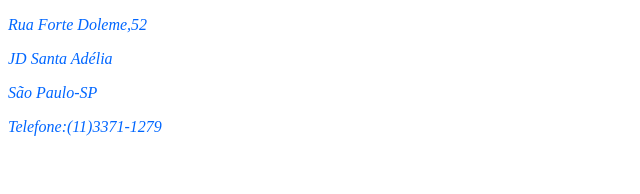
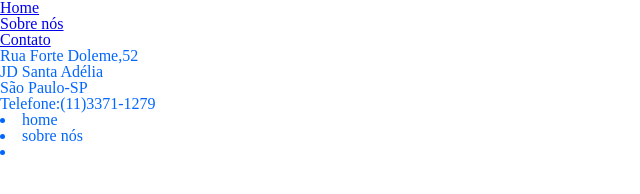
Before and after one commit to Ramom-bs/sapataria-arnaldo, a plain HTML site: page index.html in a window 1280 px wide. Shown: the whole page, without its empty margins (0-640 px from the left). Drawn offline with Linux system fonts and the light colour scheme.

Commit message:
Alterando para branch dev

```diff
--- a/index.html
+++ b/index.html
@@ -1,15 +1,20 @@
 <!DOCTYPE html>
 <html lang="pt-br">
 <head>
+
+
     <meta charset="UTF-8">
     <meta http-equiv="X-UA-Compatible" content="IE=edge">
     <meta name="viewport" content="width=device-width, initial-scale=1.0">
     <title>Sapataria Arnaldo</title>
 </head>
-<link rel="stylesheet" href="style.css">
+
+    <link rel="stylesheet" href="reset.css">
+    <link rel="stylesheet" href="style.css">
+
 <body>
 
-    <!-- <Nav>
+    <Nav>
         <ul>
 
     <li><a href="index.html">Home</li>
@@ -18,14 +23,29 @@
 
         </ul>
     </nav>
--->
+
+
+</body>
+</html>
+
+
+
+
+
     <address>
+
+
+
+
     <p>Rua Forte Doleme,52</p>
     <p>JD Santa Adélia</p>
     <p>São Paulo-SP</p>
     <p>Telefone:(11)3371-1279</p>
     </address>
 
+    <li><a href"index.html">home</a></li>
+    <li><a href"sobre nós.html">sobre nós</a></ali>
+    <li><a href"Contato.html"
 
-</body>
-</html>
+    <link rel="stylesheet" href"reset.css">
+    <link rel="stylesheet" href"style.css">
--- /dev/null
+++ b/reset.css
@@ -0,0 +1,48 @@
+/* http://meyerweb.com/eric/tools/css/reset/
+   v2.0 | 20110126
+   License: none (public domain)
+*/
+
+html, body, div, span, applet, object, iframe,
+h1, h2, h3, h4, h5, h6, p, blockquote, pre,
+a, abbr, acronym, address, big, cite, code,
+del, dfn, em, img, ins, kbd, q, s, samp,
+small, strike, strong, sub, sup, tt, var,
+b, u, i, center,
+dl, dt, dd, ol, ul, li,
+fieldset, form, label, legend,
+table, caption, tbody, tfoot, thead, tr, th, td,
+article, aside, canvas, details, embed,
+figure, figcaption, footer, header, hgroup,
+menu, nav, output, ruby, section, summary,
+time, mark, audio, video {
+	margin: 0;
+	padding: 0;
+	border: 0;
+	font-size: 100%;
+	font: inherit;
+	vertical-align: baseline;
+}
+/* HTML5 display-role reset for older browsers */
+article, aside, details, figcaption, figure,
+footer, header, hgroup, menu, nav, section {
+	display: block;
+}
+body {
+	line-height: 1;
+}
+ol, ul {
+	list-style: none;
+}
+blockquote, q {
+	quotes: none;
+}
+blockquote:before, blockquote:after,
+q:before, q:after {
+	content: '';
+	content: none;
+}
+table {
+	border-collapse: collapse;
+	border-spacing: 0;
+}
```
